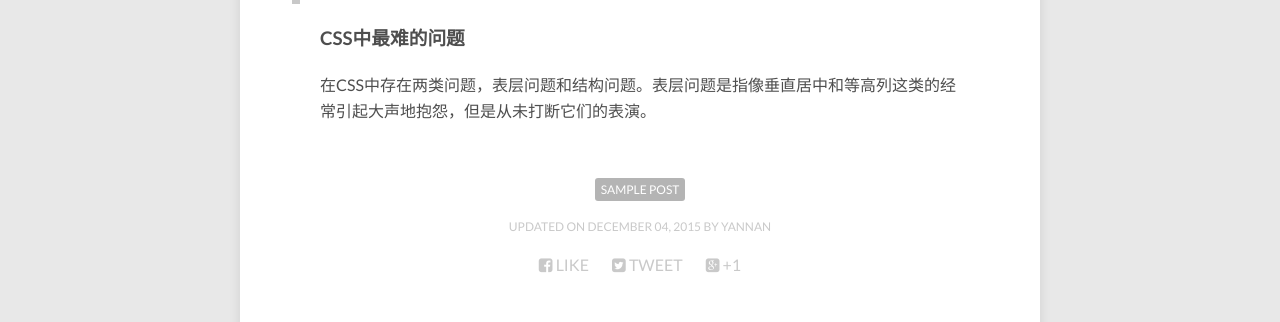
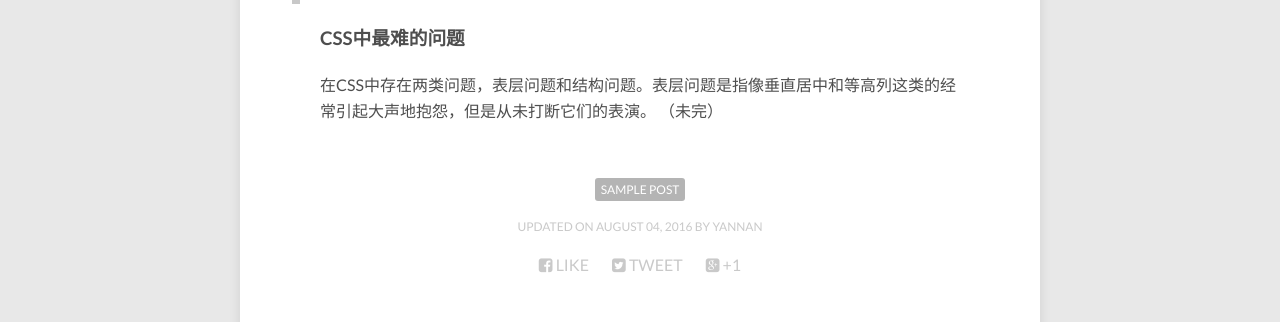
Before and after one commit to yannan/yannan.github.io, a Jekyll site: the page built from _posts/2016-07-20-css-learning.md, in a window 1280 px wide. Shown: the part 1191-1513 px from the top of the page. Built offline with Jekyll 4.4.1, drawn with Linux system fonts in a browser that asks for light colours; nearby versions of some CDN libraries; comment, search, counter and statistics services are not loaded.

Commit message:
update blog

```diff
--- a/_posts/2016-07-20-css-learning.md
+++ b/_posts/2016-07-20-css-learning.md
@@ -2,7 +2,7 @@
 layout: post
 title: 【译文】CSS的边缘效应(Side Effects in CSS)
 description: "Just about everything you'll need to style in the theme: headings, paragraphs, blockquotes, tables, code blocks, and more."
-modified: 2015-12-4
+modified: 2016-8-4
 tags: [sample post]
 image:
   feature: abstract-1.jpg
@@ -28,3 +28,4 @@ image:
 ### CSS中最难的问题
 
   在CSS中存在两类问题，表层问题和结构问题。表层问题是指像垂直居中和等高列这类的经常引起大声地抱怨，但是从未打断它们的表演。
+  （未完）
```
Also changed, not shown: _posts/2016-09-01-css-auto-test.md (+35 -2 lines).
